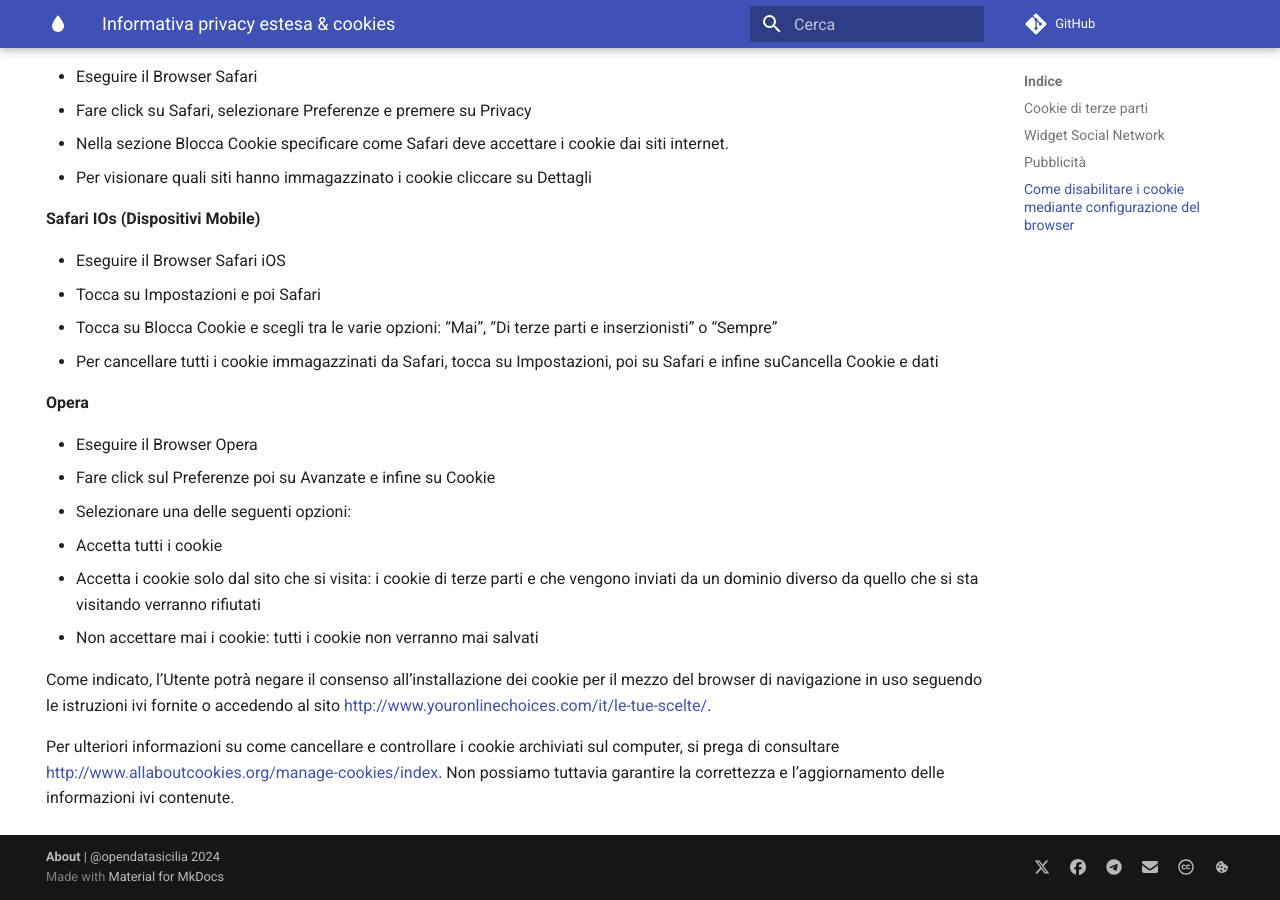
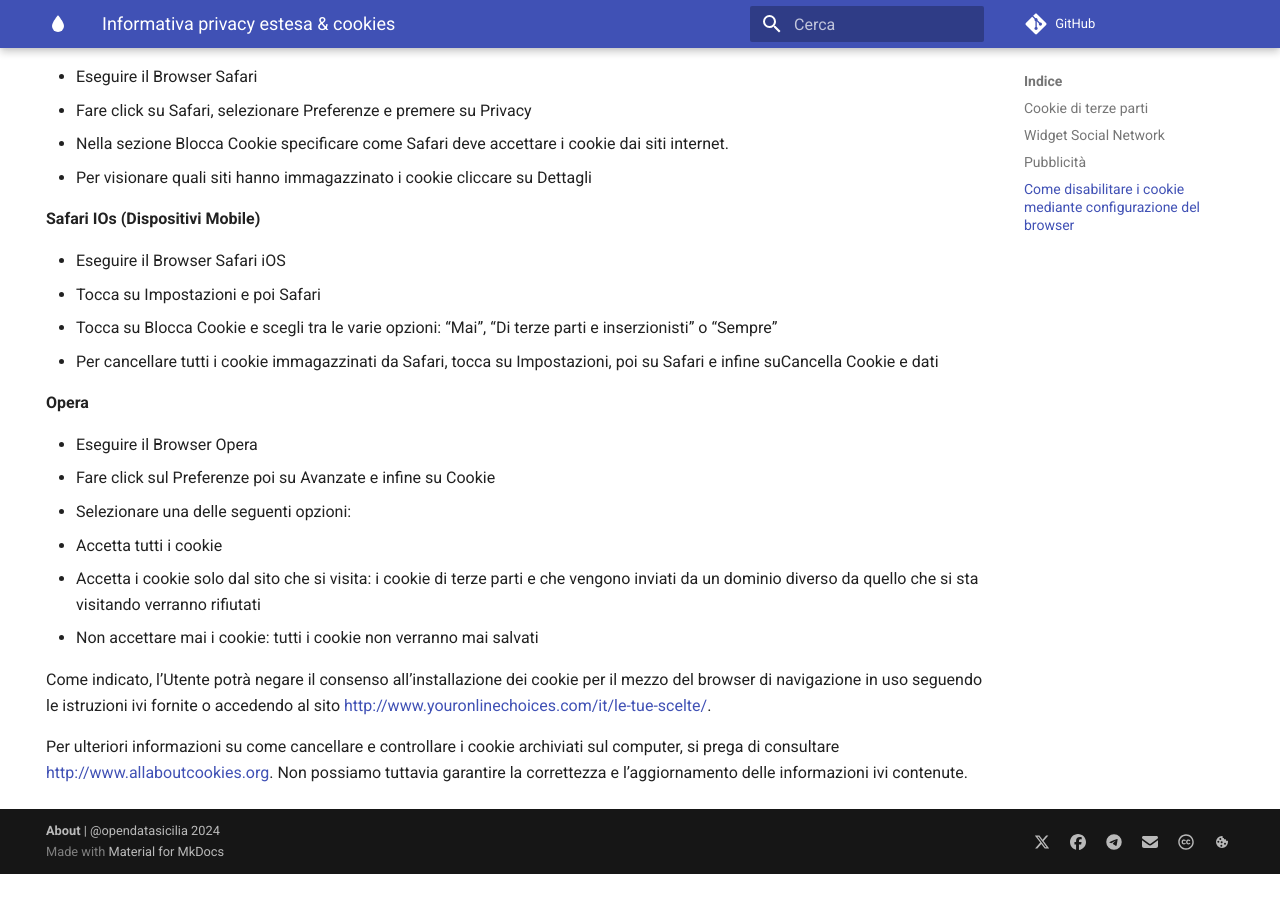
Before and after one commit to opendatasicilia/emergenza-idrica-sicilia, an MkDocs documentation site: the page built from docs/privacy-cookie.md, in a window 1280 px wide and 900 px high, scrolled down 3767 px. Built offline with MkDocs 1.6.1 and Material for MkDocs 9.7.7, drawn with Linux system fonts in a browser that asks for light colours; comment, search, counter and statistics services are not loaded; after the commit the page ends 4641 px from its top, so only the background shows below that; some of the changed lines change nothing that is shown.

Commit message:
Update privacy-cookie.md

```diff
--- a/docs/privacy-cookie.md
+++ b/docs/privacy-cookie.md
@@ -134,4 +134,4 @@ Eseguire il Browser Internet Explorer
 
 Come indicato, l’Utente potrà negare il consenso all’installazione dei cookie per il mezzo del browser di navigazione in uso seguendo le istruzioni ivi fornite o accedendo al sito [http://www.youronlinechoices.com/it/le-tue-scelte/](http://www.youronlinechoices.com/it/le-tue-scelte/).
 
-Per ulteriori informazioni su come cancellare e controllare i cookie archiviati sul computer, si prega di consultare [http://www.allaboutcookies.org/manage-cookies/index](http://www.allaboutcookies.org/manage-cookies/index). Non possiamo tuttavia garantire la correttezza e l’aggiornamento delle informazioni ivi contenute.
+Per ulteriori informazioni su come cancellare e controllare i cookie archiviati sul computer, si prega di consultare [http://www.allaboutcookies.org](https://allaboutcookies.org). Non possiamo tuttavia garantire la correttezza e l’aggiornamento delle informazioni ivi contenute.
```
